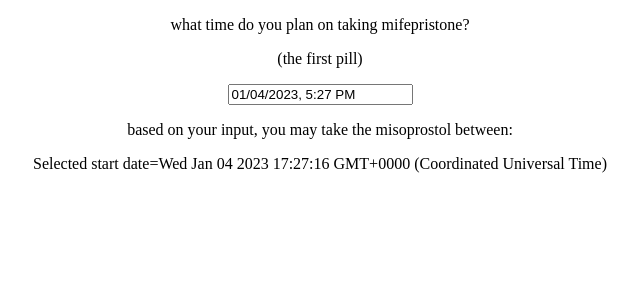
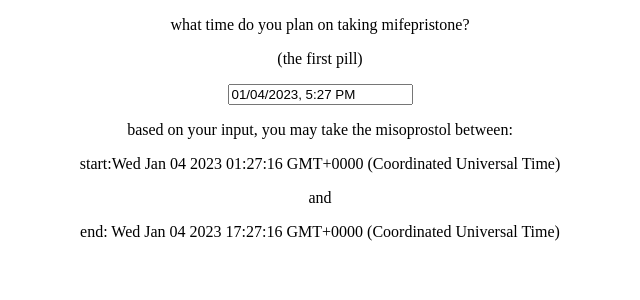
Before and after one commit to lilyshowlader/mifemiso, a React (Create React App) app: page /mife in a window 1280 px wide. Shown: the top 300 px of the page, without its empty margins (320-960 px from the left). Built offline with nearby package versions, Linux system fonts and the light colour scheme.

Commit message:
add timestamps

```diff
--- a/src/Components/Mife/Mife.jsx
+++ b/src/Components/Mife/Mife.jsx
@@ -1,3 +1,4 @@
+
 
 import React, { useState } from "react";
 import DatePicker from "react-datepicker";
@@ -5,26 +6,24 @@ import "react-datepicker/dist/react-datepicker.css";
 
 function Mife () {
   const [date, setDate] = useState(new Date());
-  // const [startRange, setStartRange] = useState('')
-  // const [endRange, setEndRange] = useState('')
+  const [nextDate, setNextDate] = useState(new Date())
+
+  function addTwentyFourHours(date, hours) {
+    date.setHours(date.getHours() + hours);
+
+    return date;
+  }
+  const end = addTwentyFourHours(date, 24);
+  console.log(end)
 
 
-// function addEightHours(date, hours) {
-//   date.setHours(date.getHours() + hours);
+  function addEightHours(date, hours) {
+    nextDate.setHours(nextDate.getHours() + hours);
 
-//   return date;
-// }
-// const start = addEightHours(date, 8);
-// console.log(start);
-
-function addTwentyFourHours(date, hours) {
-  date.setHours(date.getHours() + hours);
-
-  return date;
-}
-const end = addTwentyFourHours(date, 24);
-console.log(end);
-
+    return nextDate;
+  }
+  const start = addEightHours(nextDate, 8);
+  console.log(start);
 
   return (
   <>
@@ -32,13 +31,13 @@ console.log(end);
   <p>(the first pill)</p>
   <DatePicker
   selected={date}
-  onChange={(date) => setDate(date)}
+  onChange={(date) =>{setDate(date); setNextDate(date)}}
   showTimeSelect
   dateFormat="Pp"/>
   <p>based on your input, you may take the misoprostol between:</p>
-  <div>Selected start date={date ? date.toString() : null}</div>
-  {/* <p>start:{start}</p> */}
-  {/* <p>end: {end}</p> */}
+  <p>start:{start.toString()}</p>
+  <p> and </p>
+  <p>end: {end.toString()}</p>
 
   </>
   )
```
